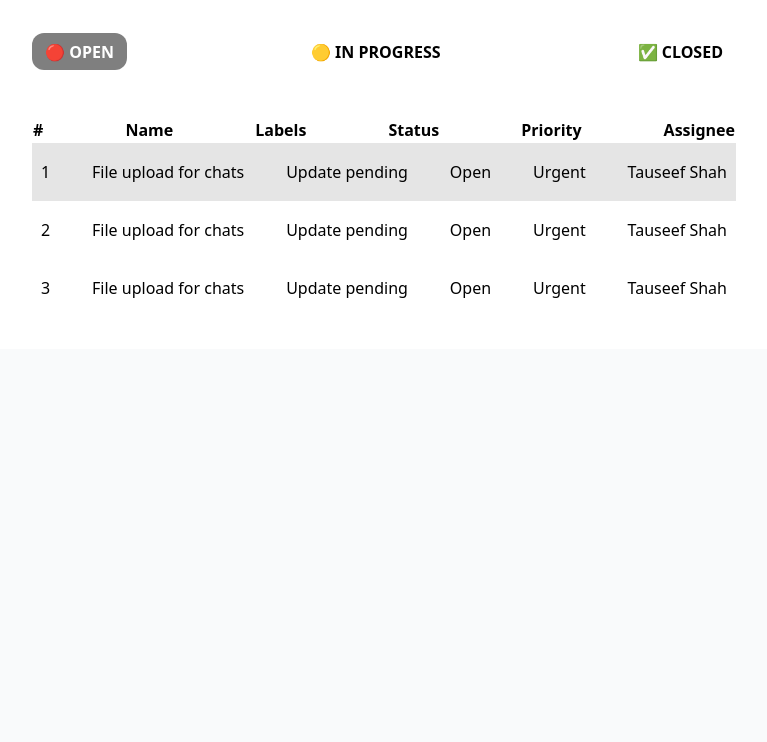
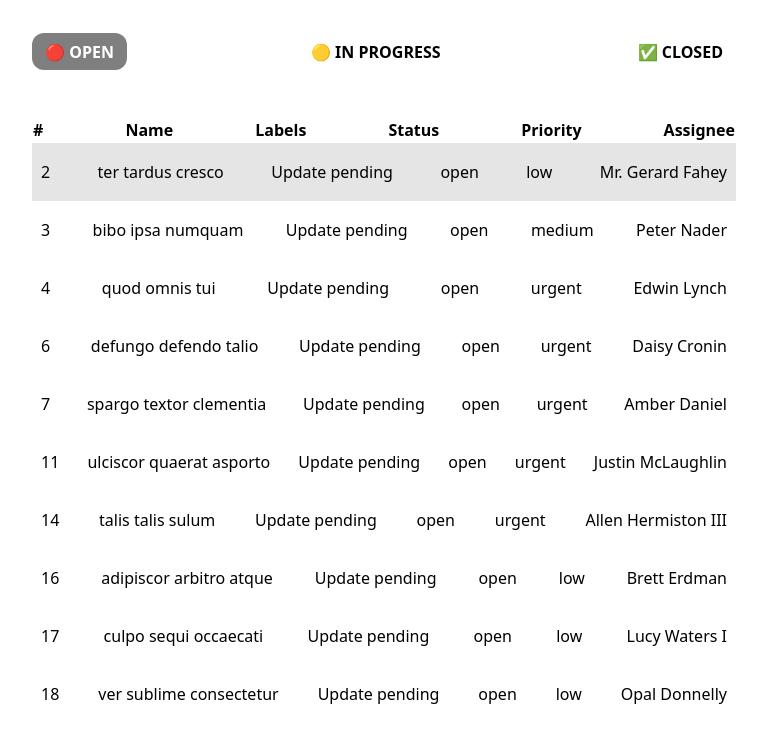
Before and after one commit to tauseefsshah/sdm-taskboard, a Next.js app: page / in a window 1280 px wide. Shown: the top 742 px of the page, without its empty margins (256-1023 px from the left). Built offline with nearby package versions, Linux system fonts and the light colour scheme.

Commit message:
ADD - Faker. CREATE - Api for tasks

```diff
--- a/package.json
+++ b/package.json
@@ -9,6 +9,7 @@
     "lint": "next lint"
   },
   "dependencies": {
+    "@faker-js/faker": "^9.2.0",
     "next": "15.0.2",
     "react": "^18.0",
     "react-dom": "^18.0",
--- /dev/null
+++ b/pages/api/tasks.js
@@ -0,0 +1,29 @@
+import { faker } from '@faker-js/faker';
+
+export default function handle(req, res) {
+  let tasks = [];
+
+  for (let i = 1; i <= 25; i++) {
+    tasks.push({
+      id: i,
+      assignee: faker.person.fullName(),
+      name: faker.lorem.words(),
+      labels: [
+        "Update pending"
+      ],
+      status: faker.helpers.arrayElement([
+        'open', 'in-progress', 'closed'
+      ]),
+      created_at: faker.date.anytime(),
+      updated_at: faker.date.anytime(),
+      due_at: faker.date.future(),
+      priority: faker.helpers.arrayElement([
+        'urgent', 'low', 'medium'
+      ])
+    });
+  }
+
+  if (req.method == 'GET') {
+    res.status(200).json(tasks);
+  }
+}
--- a/pages/index.jsx
+++ b/pages/index.jsx
@@ -2,8 +2,9 @@ import localFont from "next/font/local";
 import { TaskList } from "@/components/TaskList";
 
 // React Tabs
-import 'react-tabs/style/react-tabs.css';
-import { Tab, Tabs, TabList, TabPanel } from 'react-tabs';
+import "react-tabs/style/react-tabs.css";
+import { Tab, Tabs, TabList, TabPanel } from "react-tabs";
+import { useEffect, useState } from "react";
 
 const geistSans = localFont({
   src: "./fonts/GeistVF.woff",
@@ -17,55 +18,26 @@ const geistMono = localFont({
 });
 
 export default function Home() {
-  const tasks = [
-    {
-      id: 1,
-      assignee: "Tauseef Shah",
-      name: "File upload for chats",
-      labels: [
-        "Update pending"
-      ],
-      status: "Open",
-      created_at: "2023-11-22T13:10:13.649Z",
-      updated_at: "2023-11-22T13:10:13.649Z",
-      due_at: "2023-11-22T13:10:13.649Z",
-      priority: "Urgent"
-    },
-    {
-      id: 2,
-      assignee: "Tauseef Shah",
-      name: "File upload for chats",
-      labels: [
-        "Update pending"
-      ],
-      status: "Open",
-      created_at: "2023-11-22T13:10:13.649Z",
-      updated_at: "2023-11-22T13:10:13.649Z",
-      due_at: "2023-11-22T13:10:13.649Z",
-      priority: "Urgent"
-    },
-    {
-      id: 3,
-      assignee: "Tauseef Shah",
-      name: "File upload for chats",
-      labels: [
-        "Update pending"
-      ],
-      status: "Open",
-      created_at: "2023-11-22T13:10:13.649Z",
-      updated_at: "2023-11-22T13:10:13.649Z",
-      due_at: "2023-11-22T13:10:13.649Z",
-      priority: "Urgent"
-    },
-  ];
+  const [tasks, setTasks] = useState([]);
+
+  useEffect(() => {
+    fetch("/api/tasks")
+      .then((response) => {
+        return response.json();
+      })
+      .then((data) => {
+        setTasks(data);
+      })
+      .catch((error) => {
+        console.log(error);
+      });
+  }, []);
 
   return (
     <main
       className={`${geistSans.variable} ${geistMono.variable} mx-auto p-8 bg-white`}
     >
-      <Tabs
-        selectedTabClassName="bg-black/50 text-white rounded-xl"
-      >
+      <Tabs selectedTabClassName="bg-black/50 text-white rounded-xl">
         <TabList className="flex justify-between mb-12 uppercase font-black">
           <Tab>🔴 Open</Tab>
           <Tab>🟡 In Progress</Tab>
@@ -73,15 +45,17 @@ export default function Home() {
         </TabList>
 
         <TabPanel>
-          <TaskList tasks={tasks} />
+          <TaskList tasks={tasks.filter((task) => task.status == "open")} />
         </TabPanel>
 
         <TabPanel>
-          <TaskList tasks={tasks} />
+          <TaskList
+            tasks={tasks.filter((task) => task.status == "in-progress")}
+          />
         </TabPanel>
 
         <TabPanel>
-          <TaskList tasks={tasks} />
+          <TaskList tasks={tasks.filter((task) => task.status == "closed")} />
         </TabPanel>
       </Tabs>
     </main>
```
Also changed, not shown: 1 other file (tests, documents, lock files or other folders).
